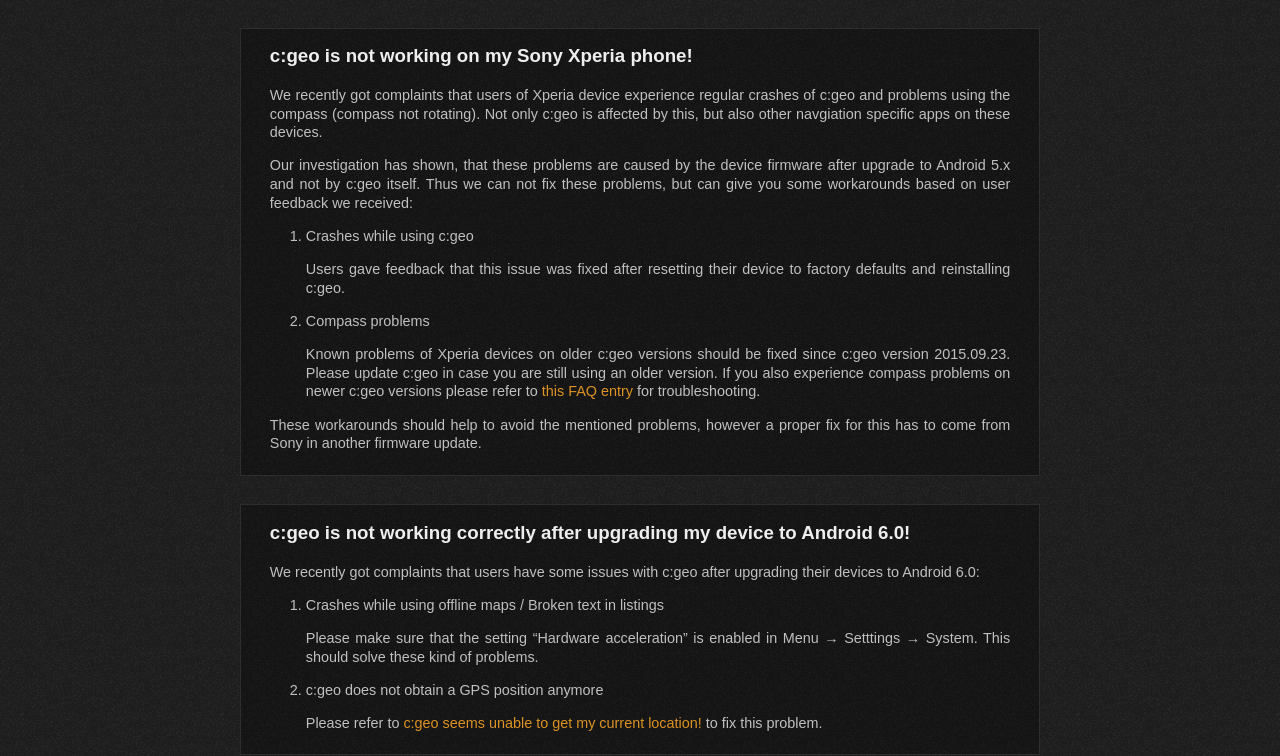
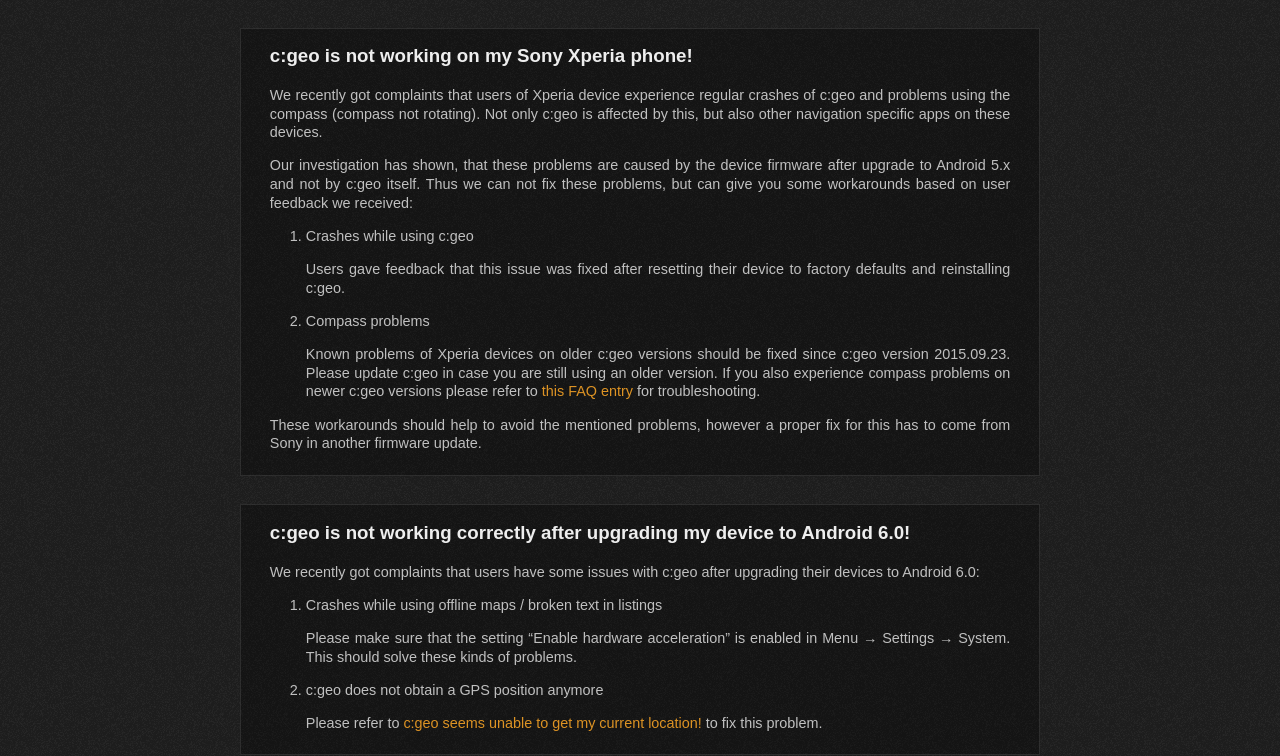
Before and after one commit to cgeo/cgeo.github.io, a Jekyll site: the page built from faq.html, in a window 1280 px wide and 1400 px high, scrolled down 30026 px. Shown: the part 173-929 px from the top of the window. Built offline with Jekyll 4.4.1, drawn with Linux system fonts in a browser that asks for light colours; some web fonts are replaced.

Commit message:
Fixed typos
I fixed some obvious typos and the actual name of the "Hardware acceleration" setting

```diff
--- a/_data/faq.yml
+++ b/_data/faq.yml
@@ -1174,7 +1174,7 @@
         id: xperia
         content: |
             We recently got complaints that users of Xperia device experience regular crashes of c:geo and problems using the compass (compass not rotating).
-            Not only c:geo is affected by this, but also other navgiation specific apps on these devices.
+            Not only c:geo is affected by this, but also other navigation specific apps on these devices.
 
             Our investigation has shown, that these problems are caused by the device firmware after upgrade to Android 5.x and not by c:geo itself.
             Thus we can not fix these problems, but can give you some workarounds based on user feedback we received:
@@ -1195,10 +1195,10 @@
         content: |
             We recently got complaints that users have some issues with c:geo after upgrading their devices to Android 6.0:
 
-            1. Crashes while using offline maps / Broken text in listings
+            1. Crashes while using offline maps / broken text in listings
 
-                Please make sure that the setting "Hardware acceleration" is enabled in Menu → Setttings → System.
-                This should solve these kind of problems.
+                Please make sure that the setting "Enable hardware acceleration" is enabled in Menu → Settings → System.
+                This should solve these kinds of problems.
 
             2.  c:geo does not obtain a GPS position anymore
 
```
